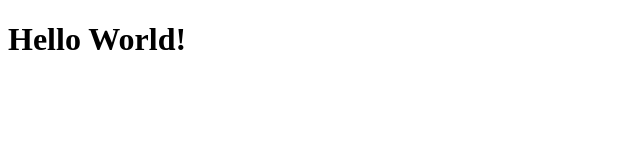
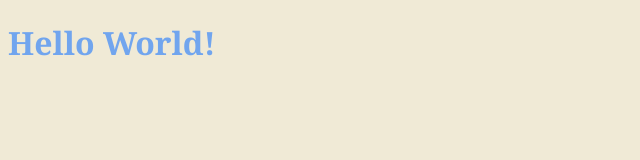
Before and after one commit to ptr-l/example-repostitory, a plain HTML site: page index.html in a window 1280 px wide. Shown: the whole page, without its empty margins (0-640 px from the left). Drawn offline with Linux system fonts and the light colour scheme.

Commit message:
add style.css, connected to index

```diff
--- a/index.html
+++ b/index.html
@@ -1,6 +1,7 @@
 <!DOCTYPE html>
 <html lang="en">
   <head>
+    <link rel="stylesheet" href="style.css" />
       <title>My Website</title> </head>
   <body>
       <h1>Hello World!</h1>
--- /dev/null
+++ b/style.css
@@ -0,0 +1,5 @@
+body {
+    background: #F0EAD6;
+    color: #71a5ee;
+    font-family:Cambria, Cochin, Georgia, Times, 'Times New Roman', serif;
+  }
```
